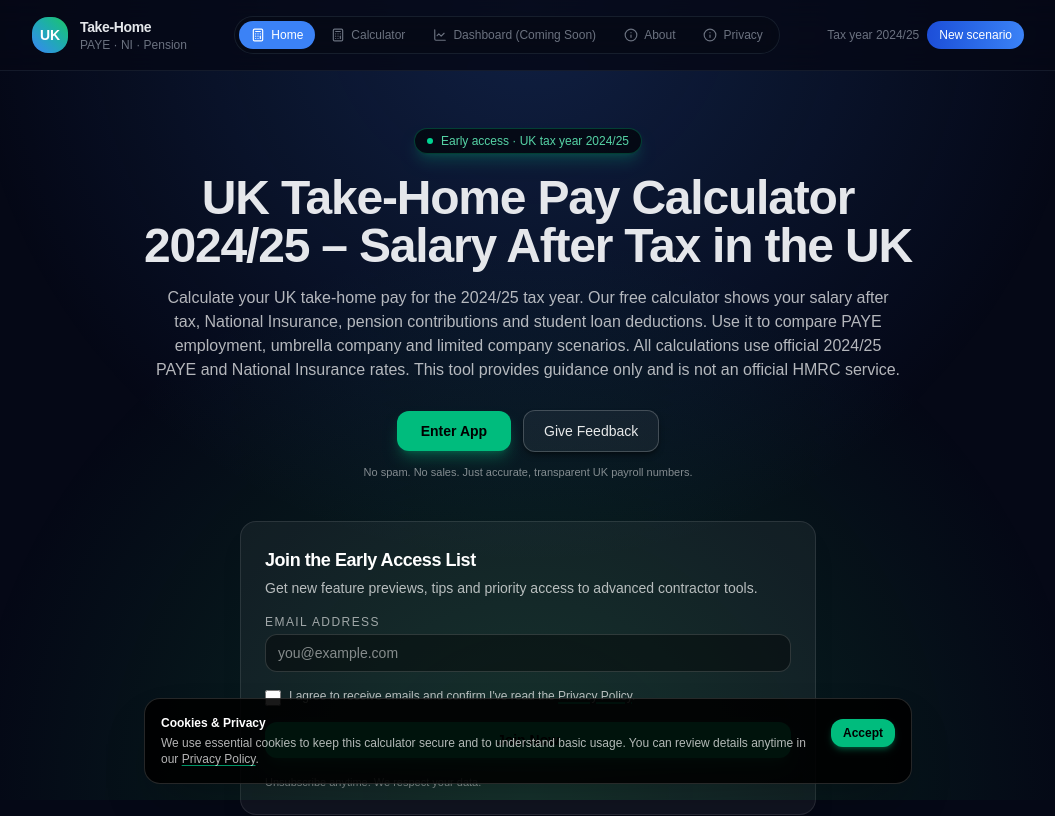
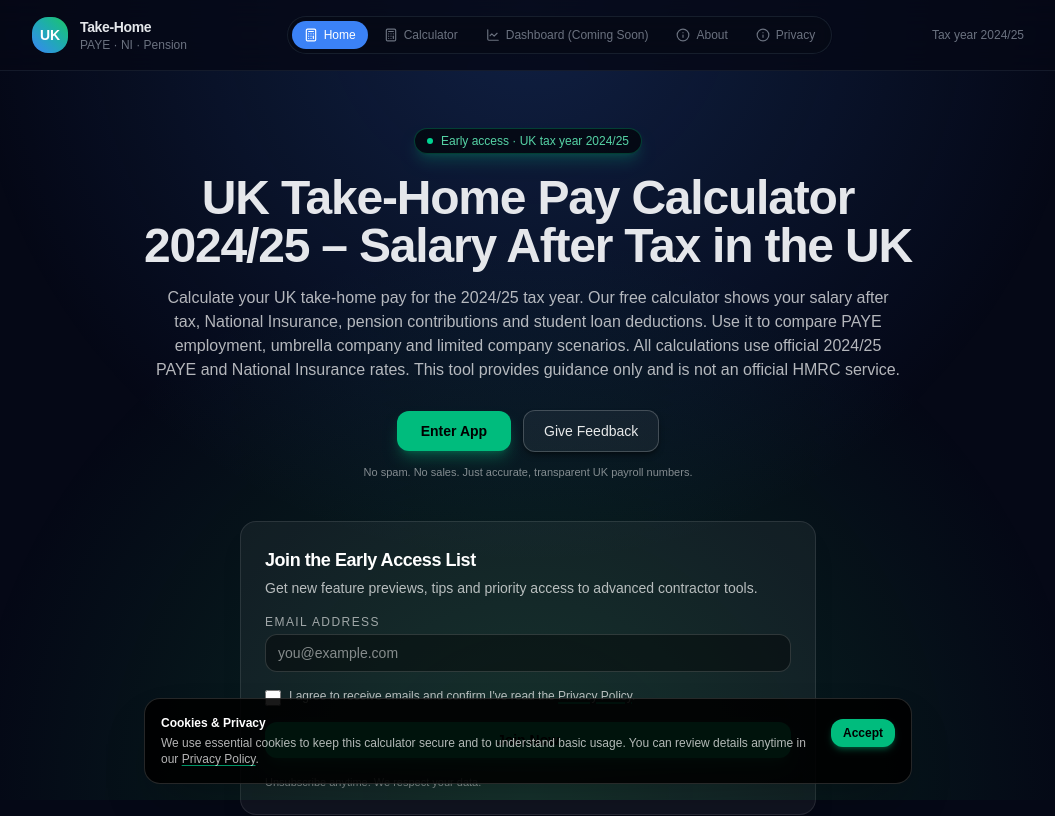
Before and after one commit to TCM2614/payroll-mvp, a Next.js app: page / in a window 1280 px wide. Shown: the top 816 px of the page, without its empty margins (112-1167 px from the left). Built offline with nearby package versions, Linux system fonts and the light colour scheme; no server answers.

Commit message:
Remove 'New scenario' button from header

```diff
--- a/src/components/Header.tsx
+++ b/src/components/Header.tsx
@@ -66,15 +66,9 @@ export function Header() {
           </Link>
         </nav>
 
-        {/* CTA - Desktop */}
+        {/* Tax year - Desktop */}
         <div className="hidden items-center gap-2 sm:flex">
           <span className="text-xs text-brand-textMuted">Tax year 2024/25</span>
-          <button
-            type="button"
-            className="inline-flex items-center gap-1.5 rounded-full bg-gradient-to-r from-brand-primarySoft to-brand-primary px-3 py-1.5 text-xs font-medium text-white shadow-soft-xl hover:brightness-110 focus-visible:outline-none focus-visible:ring-2 focus-visible:ring-brand-primary/70 transition-colors"
-          >
-            New scenario
-          </button>
         </div>
       </div>
     </header>
```
